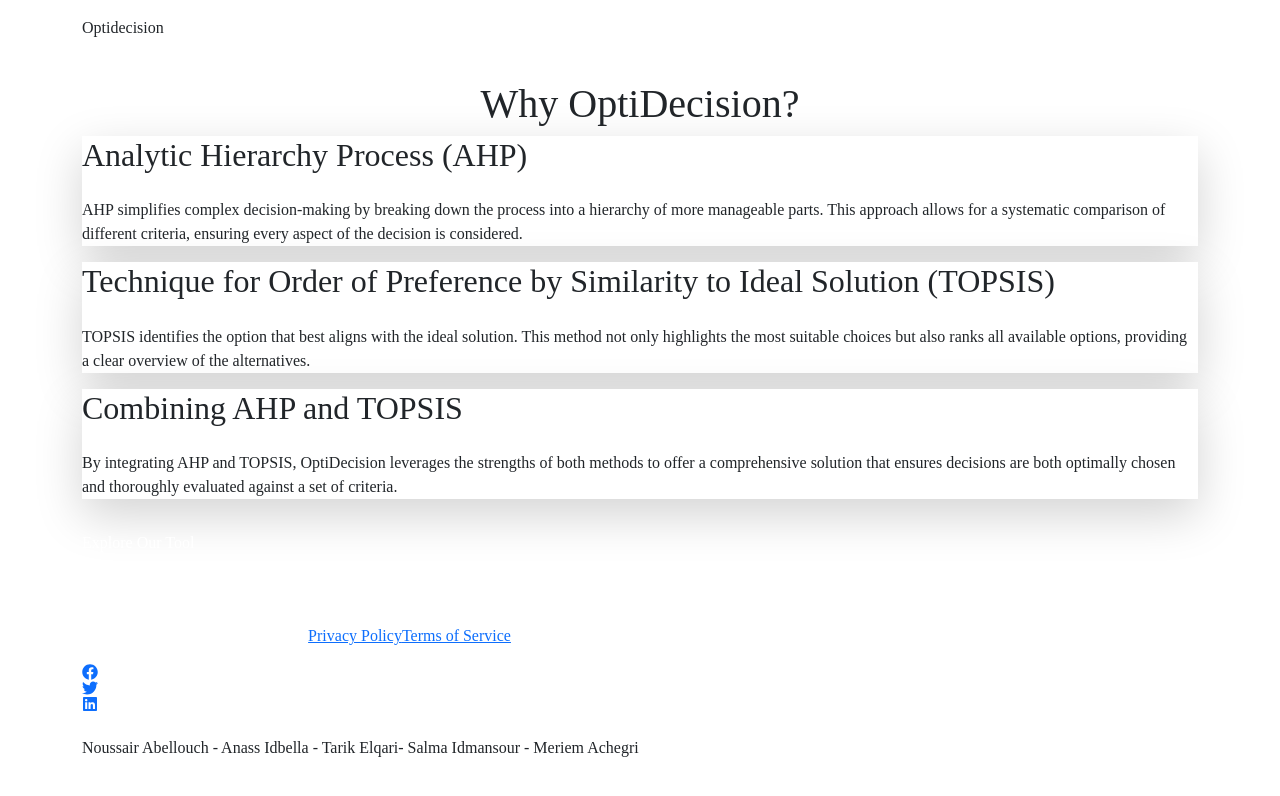
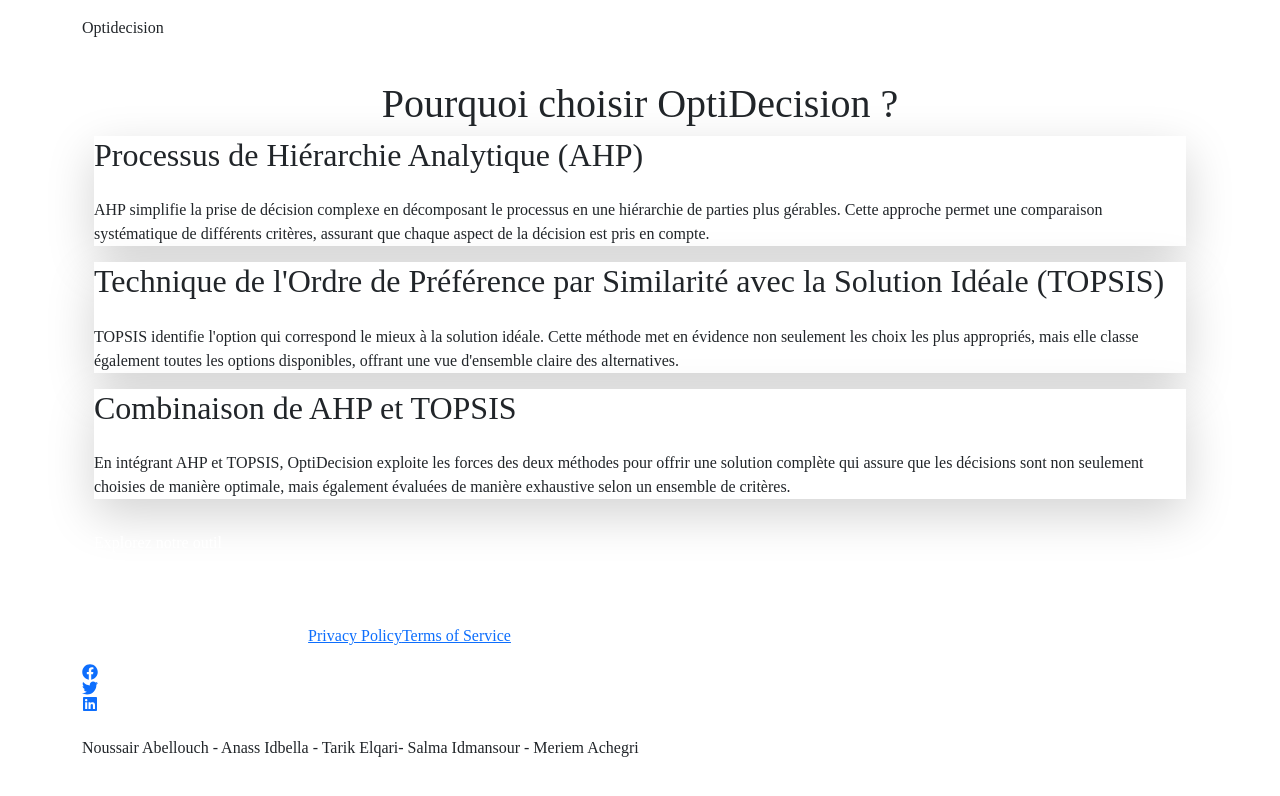
Before and after one commit to Anassidbella/OptiDecision, a React (Create React App) app in the folder optidecision_frontend/: page /services in a window 1280 px wide. Shown: the top 796 px of the page. Built offline with nearby package versions, Linux system fonts and the light colour scheme.

Commit message:
fixed some issues of overall project

```diff
--- a/optidecision_frontend/src/components/Navbar.jsx
+++ b/optidecision_frontend/src/components/Navbar.jsx
@@ -47,12 +47,12 @@ function NavigationBar() {
         </div>
         <div className={`md:flex md:items-end ${isOpen ? 'block' : 'hidden'}`}>
           <NavLink to="/" className={NavbarCss.link} onClick={toggleMenu}>Home</NavLink>
-          <NavLink to="/about" className={NavbarCss.link} onClick={toggleMenu}>About Us</NavLink>
           <NavLink to="/services" className={NavbarCss.link} onClick={toggleMenu}>Services</NavLink>
           <NavLink to="/contact" className={NavbarCss.link} onClick={toggleMenu}>Contact Us</NavLink>
+          <NavLink to="/about" className={NavbarCss.link} onClick={toggleMenu}>About Us</NavLink>
           {username ? (
             <>
-              <NavLink to="/demo" className={NavbarCss.link} onClick={toggleMenu}>Demo</NavLink>
+              <NavLink to="/demo" className={NavbarCss.link} onClick={toggleMenu}>PairComparaison</NavLink>
               <span className={`${NavbarCss.link} mt-2 mr-3`}>Bonjour, {username}</span>
               <button onClick={handleLogout} className={`${NavbarCss.link} bg-red-500 text-white`}>Logout</button>
             </>
--- a/optidecision_frontend/src/components/pages/ProjectSetup.jsx
+++ b/optidecision_frontend/src/components/pages/ProjectSetup.jsx
@@ -2,7 +2,7 @@ import React, { useState, useEffect, useRef } from 'react';
 import { useNavigate } from 'react-router-dom';
 import Tree from 'react-d3-tree';
 import { SearchIcon } from '@heroicons/react/outline';
-import { FiGitBranch, FiZoomIn, FiZoomOut } from 'react-icons/fi';
+import { FiGitBranch } from 'react-icons/fi';
 
 const predefinedProjects = [
   {
@@ -34,13 +34,11 @@ const addButtonClass = "px-4 py-2 bg-[#6C0345] text-white rounded-md mr-2 transi
 const addSubButtonClass = "px-4 py-2 bg-[#DC6B19] text-white rounded-md mr-2 my-4 transition duration-300 ease-in-out transform hover:scale-105";
 const hideButtonClass = "flex items-center justify-center px-4 py-2 bg-green-500 text-white rounded-md mr-2 transition duration-300 ease-in-out transform hover:scale-105";
 const deleteButtonClass = "px-3 py-1 bg-red-500 text-white rounded-md transition duration-300 ease-in-out transform hover:scale-105";
-const zoomButtonClass = "px-3 py-1 bg-blue-500 text-white rounded-md transition duration-300 ease-in-out transform hover:scale-105 mx-2";
 
 function ProjectSetup() {
   const [projectName, setProjectName] = useState('');
   const [criteria, setCriteria] = useState([]);
   const [displayTree, setDisplayTree] = useState(false);
-  const [zoomLevel, setZoomLevel] = useState(1);
   const navigate = useNavigate();
   const treeContainerRef = useRef();
 
@@ -167,16 +165,8 @@ function ProjectSetup() {
     navigate('/pair-comparison', { state: { projectName, criteria } });
   };
 
-  const handleZoomIn = () => {
-    setZoomLevel(zoomLevel * 1.2);
-  };
-
-  const handleZoomOut = () => {
-    setZoomLevel(zoomLevel / 1.2);
-  };
-
   return (
-    <div className="bg-gray-100 min-h-screen px-12 py-24">
+    <div className="bg-gray-100 min-h-screen px-12 py-24 ">
       <div className="container mx-auto bg-gray-50 p-12 rounded-md shadow-xl border-2 border-gray-300">
         <h1 className="text-center text-5xl font-mono mb-8 text-[#6C0345]">Configuration du projet</h1>
         <form>
@@ -199,12 +189,15 @@ function ProjectSetup() {
               ))}
             </datalist>
           </div>
-          <div className="flex items-center justify-center mb-8">
+
+          <div className="flex justify-between items-center p-8">
             <button onClick={addCriteria} className={addButtonClass}>Ajouter critère</button>
-            <button onClick={handleDisplayTree} className={hideButtonClass}>
-              {displayTree ? 'Cacher' : 'Afficher'} l'arbre
+            <div className={hideButtonClass}>
+              <button onClick={handleDisplayTree}>
+                {displayTree ? 'Cacher' : 'Afficher'} l'arbre
               </button>
-            <FiGitBranch size={20} className="ml-3 text-green-900" />
+              <FiGitBranch size={20} className="ml-3 text-green-900 " />
+            </div>
           </div>
 
           <div>
@@ -220,7 +213,6 @@ function ProjectSetup() {
                   orientation="vertical"
                   pathFunc="diagonal"
                   zoomable={true}
-                  zoom={zoomLevel}
                   separation={{ siblings: 2, nonSiblings: 2 }}
                   depthFactor={200}
                   styles={{
--- a/optidecision_frontend/src/components/pages/Services.js
+++ b/optidecision_frontend/src/components/pages/Services.js
@@ -5,36 +5,36 @@ function Services() {
   const navigate = useNavigate();
 
   const navigateToDemo = () => {
-    navigate('/demo'); // Adjust the path as needed
+    navigate('/demo'); // Ajustez le chemin si nécessaire
   };
 
   return (
-    <div className="container mx-auto py-12">
-      <h1 className="text-4xl font-bold text-center mb-12 text-[#6C0345]">Why OptiDecision?</h1>
+    <div className="container mx-auto py-12 px-4">
+      <h1 className="text-4xl font-bold text-center mb-12 text-[#6C0345]">Pourquoi choisir OptiDecision ?</h1>
       <div className="grid grid-cols-1 md:grid-cols-2 lg:grid-cols-3 gap-8">
 
-        <div className="bg-white p-6 rounded-lg shadow-lg">
-          <h2 className="text-2xl font-semibold mb-4 text-[#DC6B19]">Analytic Hierarchy Process (AHP)</h2>
+        <div className="bg-white p-6 rounded-lg shadow-lg hover:shadow-xl transition-shadow duration-300">
+          <h2 className="text-2xl font-semibold mb-4 text-[#DC6B19]">Processus de Hiérarchie Analytique (AHP)</h2>
           <p className="text-lg leading-relaxed text-[#6C0345]">
-            AHP simplifies complex decision-making by breaking down the process into a hierarchy of more manageable parts. This approach allows for a systematic comparison of different criteria, ensuring every aspect of the decision is considered.
+            AHP simplifie la prise de décision complexe en décomposant le processus en une hiérarchie de parties plus gérables. Cette approche permet une comparaison systématique de différents critères, assurant que chaque aspect de la décision est pris en compte.
           </p>
         </div>
 
-        <div className="bg-white p-6 rounded-lg shadow-lg">
-          <h2 className="text-2xl font-semibold mb-4 text-[#DC6B19]">Technique for Order of Preference by Similarity to Ideal Solution (TOPSIS)</h2>
+        <div className="bg-white p-6 rounded-lg shadow-lg hover:shadow-xl transition-shadow duration-300">
+          <h2 className="text-2xl font-semibold mb-4 text-[#DC6B19]">Technique de l'Ordre de Préférence par Similarité avec la Solution Idéale (TOPSIS)</h2>
           <p className="text-lg leading-relaxed text-[#6C0345]">
-            TOPSIS identifies the option that best aligns with the ideal solution. This method not only highlights the most suitable choices but also ranks all available options, providing a clear overview of the alternatives.
+            TOPSIS identifie l'option qui correspond le mieux à la solution idéale. Cette méthode met en évidence non seulement les choix les plus appropriés, mais elle classe également toutes les options disponibles, offrant une vue d'ensemble claire des alternatives.
           </p>
         </div>
 
-        <div className="bg-white p-6 rounded-lg shadow-lg">
-          <h2 className="text-2xl font-semibold mb-4 text-[#DC6B19]">Combining AHP and TOPSIS</h2>
+        <div className="bg-white p-6 rounded-lg shadow-lg hover:shadow-xl transition-shadow duration-300">
+          <h2 className="text-2xl font-semibold mb-4 text-[#DC6B19]">Combinaison de AHP et TOPSIS</h2>
           <p className="text-lg leading-relaxed text-[#6C0345]">
-            By integrating AHP and TOPSIS, OptiDecision leverages the strengths of both methods to offer a comprehensive solution that ensures decisions are both optimally chosen and thoroughly evaluated against a set of criteria.
+            En intégrant AHP et TOPSIS, OptiDecision exploite les forces des deux méthodes pour offrir une solution complète qui assure que les décisions sont non seulement choisies de manière optimale, mais également évaluées de manière exhaustive selon un ensemble de critères.
           </p>
         </div>
 
-        {/* You can add more cards here to describe additional services or benefits */}
+        {/* Vous pouvez ajouter plus de cartes ici pour décrire des services ou des avantages supplémentaires */}
       </div>
 
       <div className="flex justify-center mt-8">
@@ -42,7 +42,7 @@ function Services() {
           className="bg-[#DC6B19] text-white py-3 px-6 rounded-full text-lg font-semibold transition duration-300 ease-in-out hover:bg-[#F7C566] hover:text-[#6C0345]"
           onClick={navigateToDemo}
         >
-          Explore Our Tool
+          Explorez notre outil
         </button>
       </div>
     </div>
```
Also changed, not shown: optidecision_frontend/src/components/pages/About.js (+8 -8 lines), 1 other file (tests, documents, lock files or other folders).
